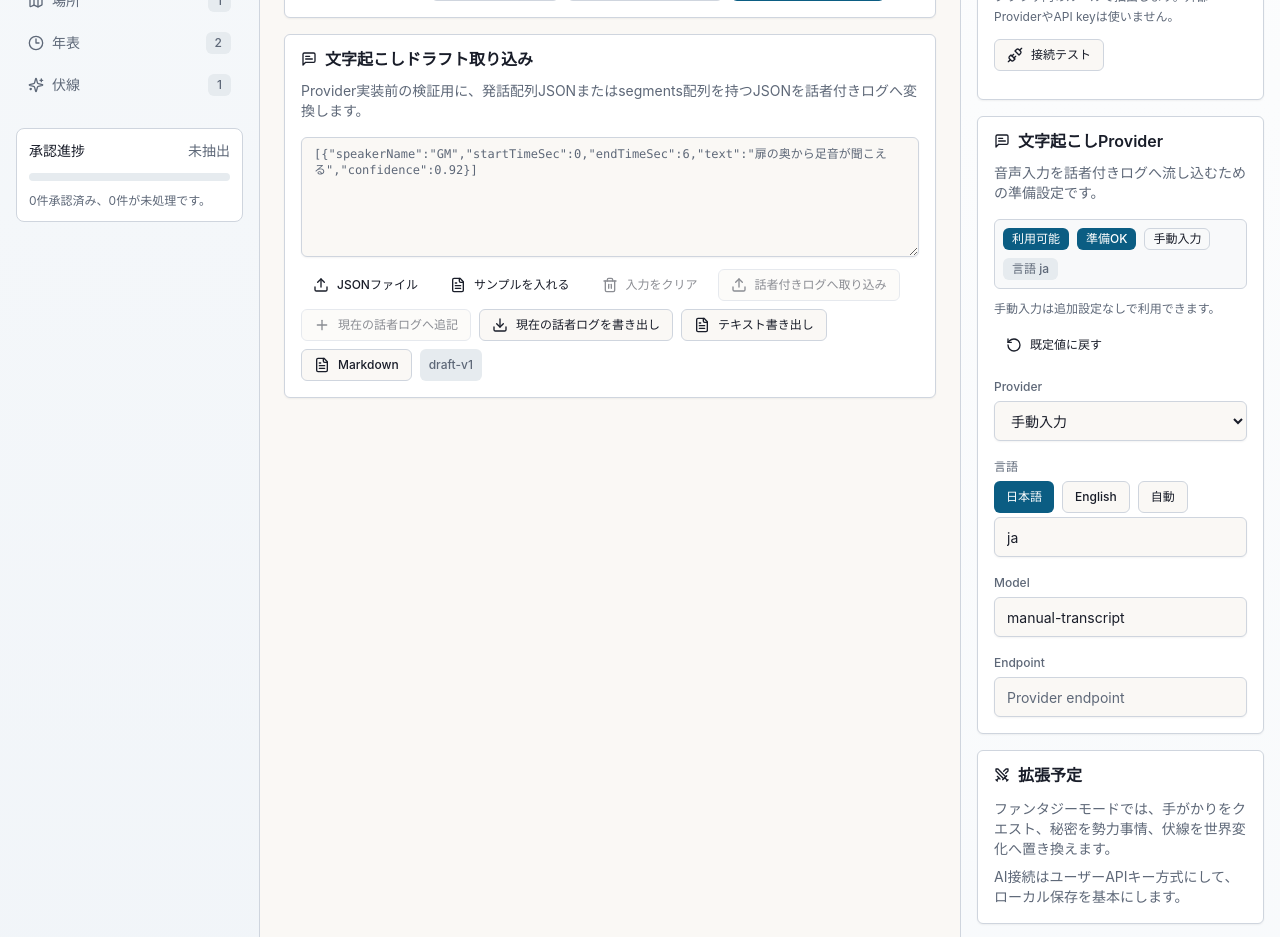
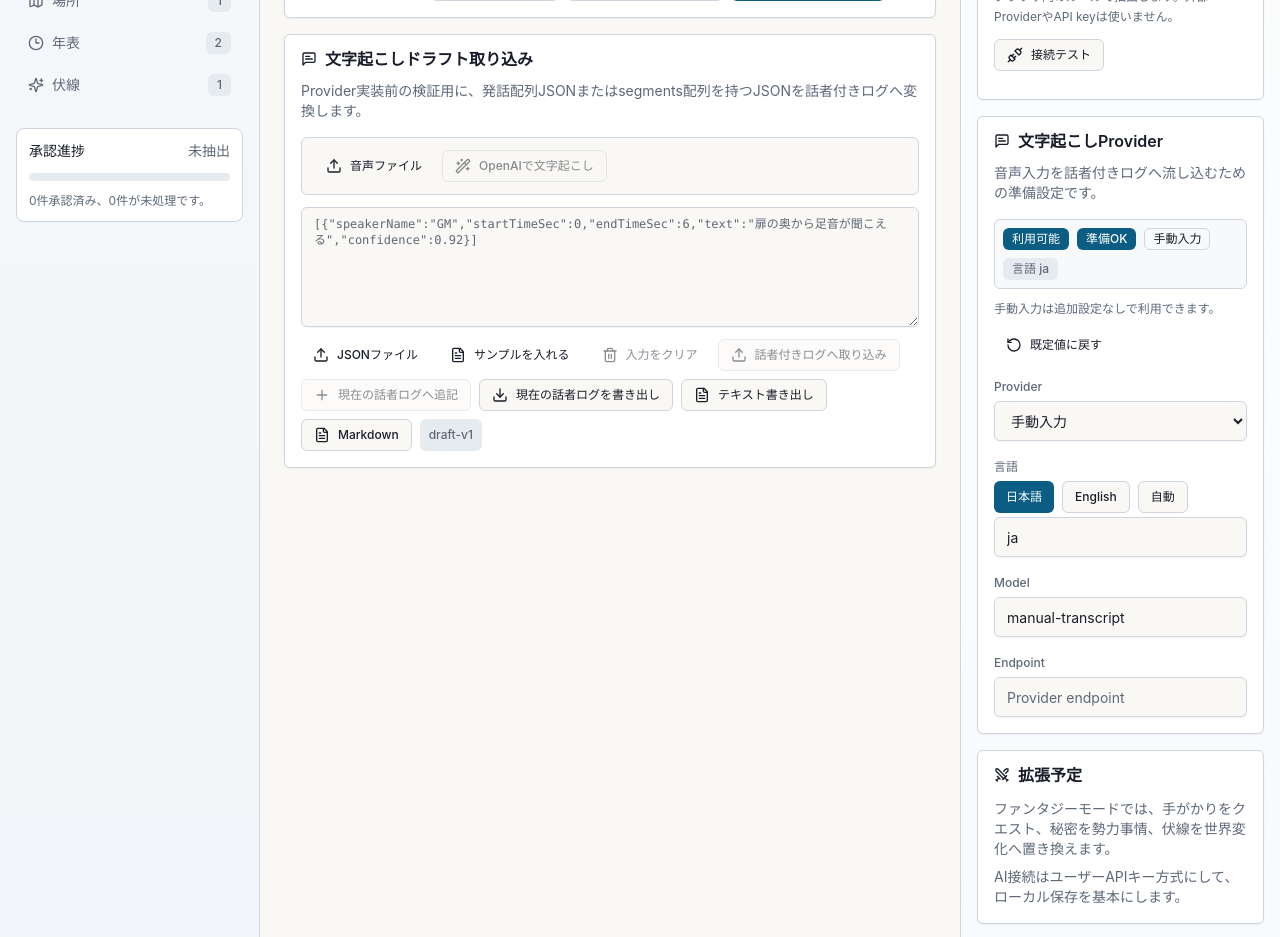
Before and after one commit to Kota-Ohno/trpg-gm-copilot, a React (Vite) app: page / in a window 1280 px wide. Shown: the part 940-1877 px from the top of the page. Built offline with nearby package versions, Linux system fonts and the light colour scheme.

Commit message:
Wire OpenAI audio transcription UI

```diff
--- a/src/App.tsx
+++ b/src/App.tsx
@@ -19,6 +19,7 @@ import {
   Swords,
   Trash2,
   UserRound,
+  Wand2,
 } from "lucide-react";
 import { ChronicleView } from "./components/chronicle-view";
 import { ExtractionReviewCard } from "./components/extraction-review-card";
@@ -104,6 +105,7 @@ const CAMPAIGN_LIBRARY_STORAGE_KEY = "chronicle-gm.campaign-library.v1";
 const PROVIDER_SECRETS_STORAGE_KEY = "chronicle-gm.provider-secrets.v1";
 const campaignNameInputId = "campaign-name";
 const campaignImportInputId = "campaign-json-import";
+const transcriptionAudioInputId = "transcription-audio-import";
 const transcriptionDraftImportInputId = "transcription-draft-json-import";
 const sessionTitleInputId = "active-session-title";
 const sessionDateInputId = "active-session-date";
@@ -343,6 +345,7 @@ export function App() {
   const [showInvalidReviewItemsOnly, setShowInvalidReviewItemsOnly] = useState(false);
   const [campaignQuery, setCampaignQuery] = useState("");
   const [sessionQuery, setSessionQuery] = useState("");
+  const [transcriptionAudioFile, setTranscriptionAudioFile] = useState<File | null>(null);
   const [transcriptionDraftJson, setTranscriptionDraftJson] = useState("");
   const [transcriptionImportError, setTranscriptionImportError] = useState<string | null>(null);
   const [storageError, setStorageError] = useState<string | null>(null);
@@ -378,6 +381,11 @@ export function App() {
     () => checkTranscriptionProviderReadiness(transcriptionProvider, providerSecrets),
     [providerSecrets, transcriptionProvider],
   );
+  const canRunAudioTranscription =
+    Boolean(transcriptionAudioFile) &&
+    transcriptionProvider.providerId === "openai" &&
+    transcriptionProviderReadiness.ok &&
+    !isExtracting;
 
   const approvedCount = approvedIds.length;
   const remainingCount = items.length - approvedCount;
@@ -1085,49 +1093,15 @@ export function App() {
 
   const applyImportedTranscriptionDraftLog = (liveLogFromDrafts: LiveLogSession): void => {
     updateCurrentSession({ liveLog: liveLogFromDrafts });
+    setTranscriptionAudioFile(null);
     setTranscriptionDraftJson("");
     setTranscriptionImportError(null);
     setLogInputMode("speaker");
   };
 
-  const appendTranscriptionDraftJson = async (): Promise<void> => {
-    const providerResult = await runTranscriptionProvider({
-      draftJson: transcriptionDraftJson,
-      secrets: providerSecrets,
-      settings: transcriptionProvider,
-    });
-
-    if (!providerResult.ok) {
-      setTranscriptionImportError(providerResult.message || "追記できる発話ドラフトがありません。");
-      return;
-    }
-
-    const appendedLiveLog = appendTranscriptionDraftsToLiveLog(currentSession.liveLog, providerResult.drafts);
-    if (!appendedLiveLog) {
-      setTranscriptionImportError("追記できる発話本文がありません。");
-      return;
-    }
-
-    updateCurrentSession({ liveLog: appendedLiveLog });
-    setTranscriptionDraftJson("");
-    setTranscriptionImportError(null);
-    setLogInputMode("speaker");
-  };
-
-  const importTranscriptionDraftJson = async (): Promise<void> => {
-    const providerResult = await runTranscriptionProvider({
-      draftJson: transcriptionDraftJson,
-      secrets: providerSecrets,
-      settings: transcriptionProvider,
-    });
-
-    if (!providerResult.ok) {
-      setTranscriptionImportError(providerResult.message || "文字起こしドラフトを読み込めません。");
-      return;
-    }
-
+  const importTranscriptionDraftsToLiveLog = (drafts: Parameters<typeof transcriptionDraftsToLiveLog>[0]): void => {
     const liveLogFromDrafts = transcriptionDraftsToLiveLog(
-      providerResult.drafts,
+      drafts,
       `${currentSession.title} 文字起こし`,
     );
     if (!liveLogFromDrafts) {
@@ -1146,6 +1120,70 @@ export function App() {
     }
 
     applyImportedTranscriptionDraftLog(liveLogFromDrafts);
+  };
+
+  const appendTranscriptionDraftJson = async (): Promise<void> => {
+    const providerResult = await runTranscriptionProvider({
+      draftJson: transcriptionDraftJson,
+      secrets: providerSecrets,
+      settings: transcriptionProvider,
+    });
+
+    if (!providerResult.ok) {
+      setTranscriptionImportError(providerResult.message || "追記できる発話ドラフトがありません。");
+      return;
+    }
+
+    const appendedLiveLog = appendTranscriptionDraftsToLiveLog(currentSession.liveLog, providerResult.drafts);
+    if (!appendedLiveLog) {
+      setTranscriptionImportError("追記できる発話本文がありません。");
+      return;
+    }
+
+    updateCurrentSession({ liveLog: appendedLiveLog });
+    setTranscriptionDraftJson("");
+    setTranscriptionImportError(null);
+    setLogInputMode("speaker");
+  };
+
+  const importTranscriptionDraftJson = async (): Promise<void> => {
+    const providerResult = await runTranscriptionProvider({
+      draftJson: transcriptionDraftJson,
+      secrets: providerSecrets,
+      settings: transcriptionProvider,
+    });
+
+    if (!providerResult.ok) {
+      setTranscriptionImportError(providerResult.message || "文字起こしドラフトを読み込めません。");
+      return;
+    }
+
+    importTranscriptionDraftsToLiveLog(providerResult.drafts);
+  };
+
+  const transcribeSelectedAudioFile = async (): Promise<void> => {
+    if (!transcriptionAudioFile) {
+      setTranscriptionImportError("音声ファイルを選択してください。");
+      return;
+    }
+
+    setIsExtracting(true);
+    try {
+      const providerResult = await runTranscriptionProvider({
+        audioFile: transcriptionAudioFile,
+        secrets: providerSecrets,
+        settings: transcriptionProvider,
+      });
+
+      if (!providerResult.ok) {
+        setTranscriptionImportError(providerResult.message || "音声ファイルを文字起こしできません。");
+        return;
+      }
+
+      importTranscriptionDraftsToLiveLog(providerResult.drafts);
+    } finally {
+      setIsExtracting(false);
+    }
   };
 
   const importTranscriptionDraftFile = async (file: File): Promise<void> => {
@@ -1949,6 +1987,41 @@ export function App() {
                     </CardDescription>
                   </CardHeader>
                   <CardContent className="space-y-3">
+                    <div className="flex flex-wrap items-center gap-2 rounded-md border bg-background p-3">
+                      <label
+                        className={
+                          isExtracting
+                            ? "inline-flex h-8 cursor-not-allowed items-center justify-center gap-2 rounded-md px-3 text-xs font-medium opacity-50"
+                            : "inline-flex h-8 cursor-pointer items-center justify-center gap-2 rounded-md px-3 text-xs font-medium transition-colors hover:bg-accent hover:text-accent-foreground"
+                        }
+                        htmlFor={transcriptionAudioInputId}
+                      >
+                        <Upload className="h-4 w-4" />
+                        音声ファイル
+                        <input
+                          accept="audio/*,.mp3,.mp4,.mpeg,.mpga,.m4a,.wav,.webm"
+                          className="sr-only"
+                          disabled={isExtracting}
+                          id={transcriptionAudioInputId}
+                          type="file"
+                          onChange={(event) => {
+                            setTranscriptionAudioFile(event.target.files?.[0] ?? null);
+                            setTranscriptionImportError(null);
+                            event.target.value = "";
+                          }}
+                        />
+                      </label>
+                      {transcriptionAudioFile && <Badge variant="muted">{transcriptionAudioFile.name}</Badge>}
+                      <Button
+                        disabled={!canRunAudioTranscription}
+                        onClick={transcribeSelectedAudioFile}
+                        size="sm"
+                        variant="outline"
+                      >
+                        <Wand2 className="h-4 w-4" />
+                        OpenAIで文字起こし
+                      </Button>
+                    </div>
                     <Textarea
                       aria-label="文字起こしドラフトJSON"
                       className="min-h-[120px] font-mono text-xs"
```
